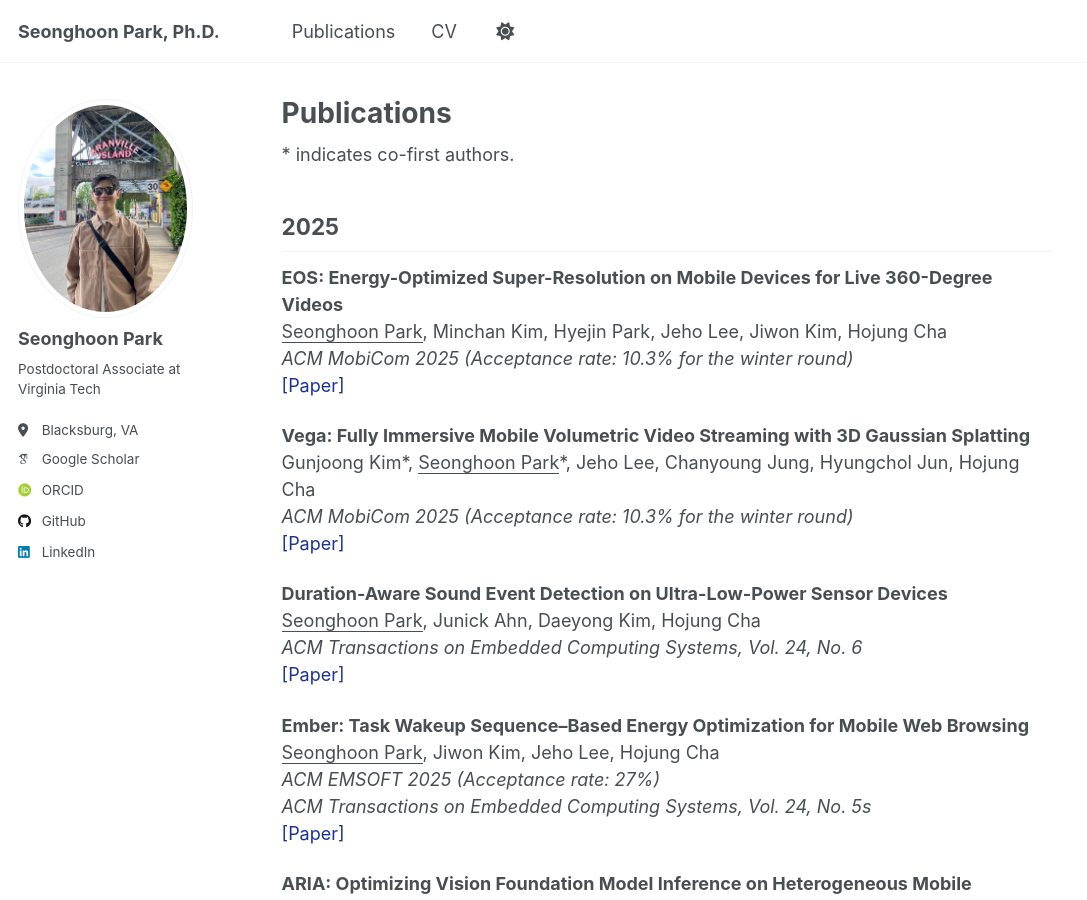
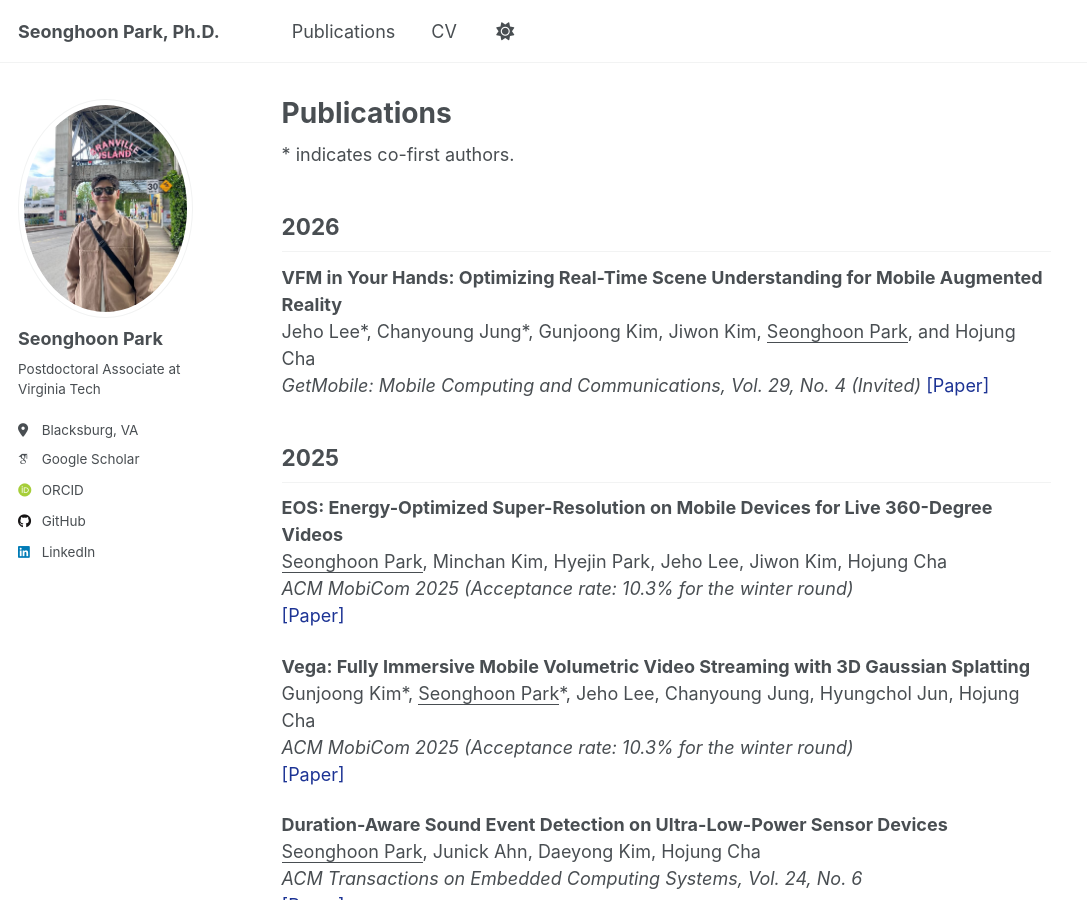
Before and after one commit to iamseonghoon/iamseonghoon.github.io, a Jekyll site: the page built from _pages/publications.md, in a window 1280 px wide and 900 px high. Shown: the whole window, without its empty margins (0-1087 px from the left). Built offline with Jekyll 4.4.1, drawn with Linux system fonts in a browser that asks for light colours; some web fonts are replaced; a script that is not in the unit is left out.

Commit message:
getmobile

```diff
--- a/_pages/publications.md
+++ b/_pages/publications.md
@@ -6,6 +6,12 @@ author_profile: true
 ---
 
 \* indicates co-first authors.
+
+## 2026
+**VFM in Your Hands: Optimizing Real-Time Scene Understanding for Mobile Augmented Reality**
+Jeho Lee\*, Chanyoung Jung\*, Gunjoong Kim, Jiwon Kim, <u>Seonghoon Park</u>, and Hojung Cha
+*GetMobile: Mobile Computing and Communications, Vol. 29, No. 4 (Invited)*
+[[Paper]](https://dl.acm.org/doi/10.1145/3793236.3793246)
 
 ## 2025
 **EOS: Energy-Optimized Super-Resolution on Mobile Devices for Live 360-Degree Videos**
```
Also changed, not shown: _pages/about.md (+2 -1 lines).
